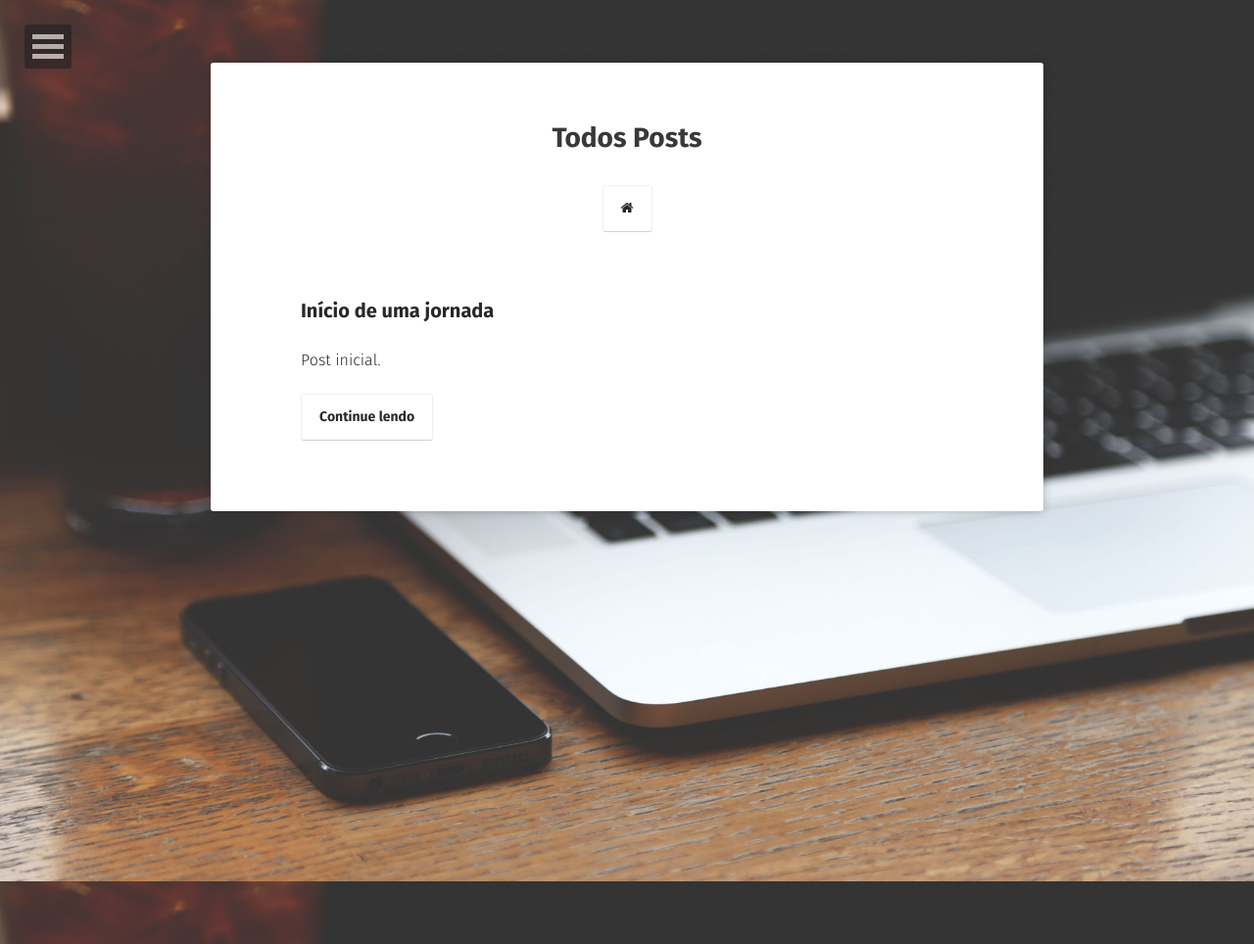
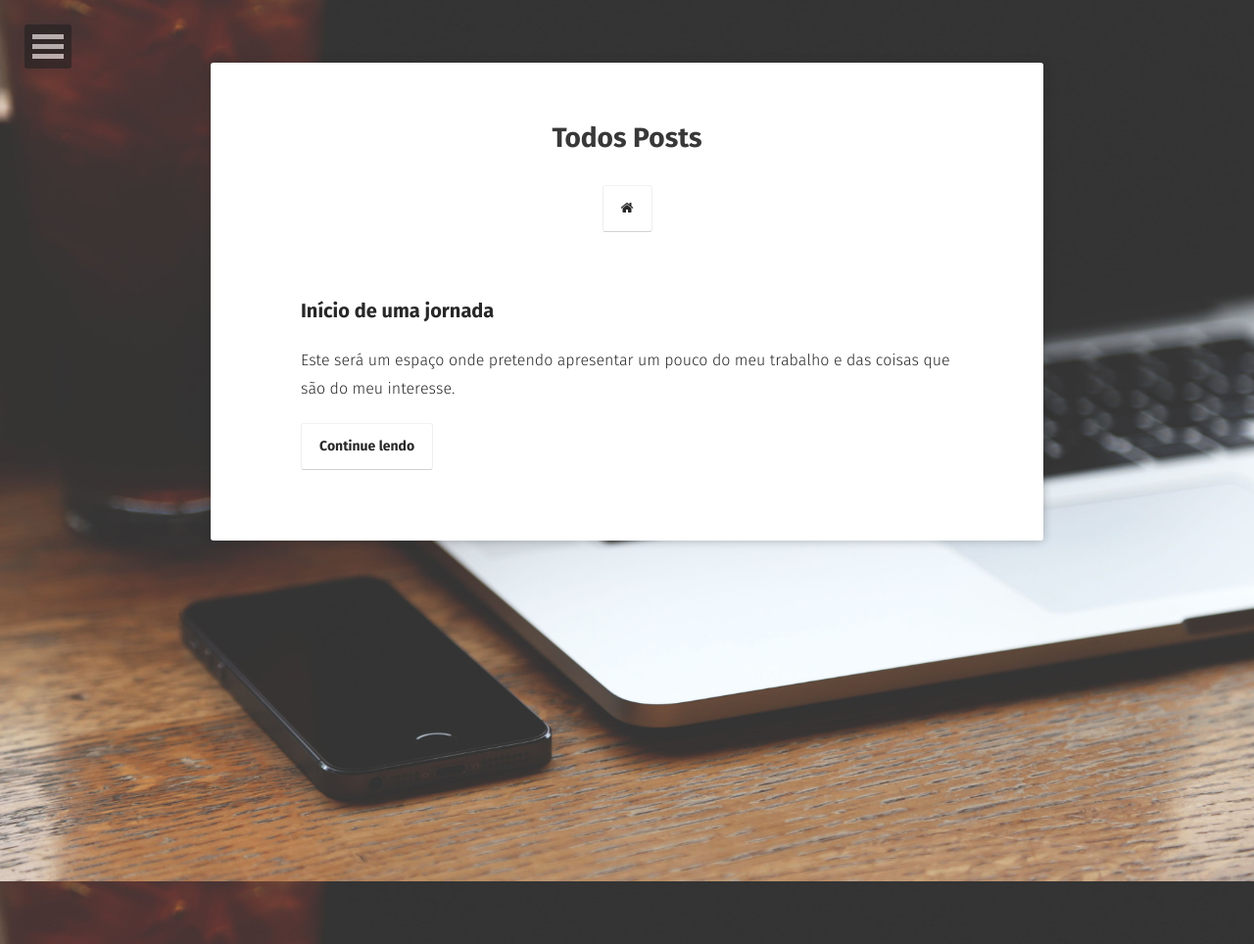
Before and after one commit to devdanielbernardo/devdanielbernardo.github.io, a Jekyll site: the page built from blog/index.md, in a window 1280 px wide. Shown: the whole page at 98% size. Built offline with Jekyll 4.4.1, drawn with Linux system fonts in a browser that asks for light colours; some web fonts are replaced.

Commit message:
post alterado: inicio de uma jornada
- alteração do texto de chamada

```diff
--- a/_posts/2018-07-08-inicio-de-uma-jornada.md
+++ b/_posts/2018-07-08-inicio-de-uma-jornada.md
@@ -2,7 +2,7 @@
 layout: post
 title: "Início de uma jornada"
 date: 2018-07-08
-excerpt: "Post inicial."
+excerpt: "Este será um espaço onde pretendo apresentar um pouco do meu trabalho e das coisas que são do meu interesse."
 tags: [início]
 comments: true
 ---
```
